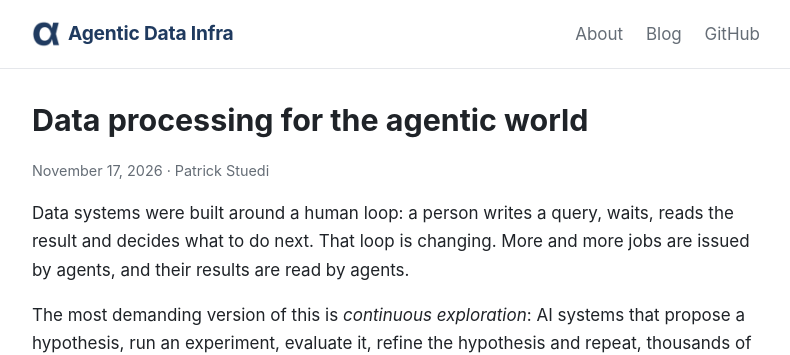
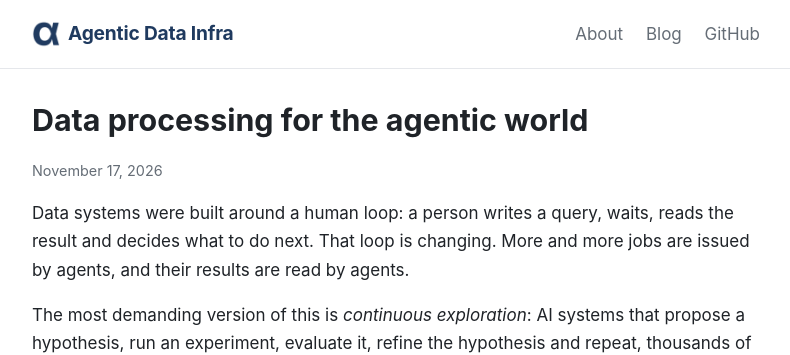
Before and after one commit to agentic-data-infra/agentic-data-infra.github.io, a Jekyll site: the page built from _posts/2026-11-17-data-processing-for-the-agentic-world.md, in a window 1280 px wide and 900 px high. Shown: the top 355 px of the window, without its empty margins (244-1034 px from the left). Built offline with Jekyll 4.4.1, drawn with Linux system fonts in a browser that asks for light colours.

Commit message:
Remove the author line from the first post
Co-Authored-By: Claude Opus 5.5 (1M context) <noreply@anthropic.com>

```diff
--- a/_posts/2026-11-17-data-processing-for-the-agentic-world.md
+++ b/_posts/2026-11-17-data-processing-for-the-agentic-world.md
@@ -1,7 +1,6 @@
 ---
 layout: post
 title: "Data processing for the agentic world"
-author: "Patrick Stuedi"
 description: "When agents launch the jobs and agents read the results, the data layer sets the pace of discovery. Why we are building new infrastructure for it."
 ---
 
```
